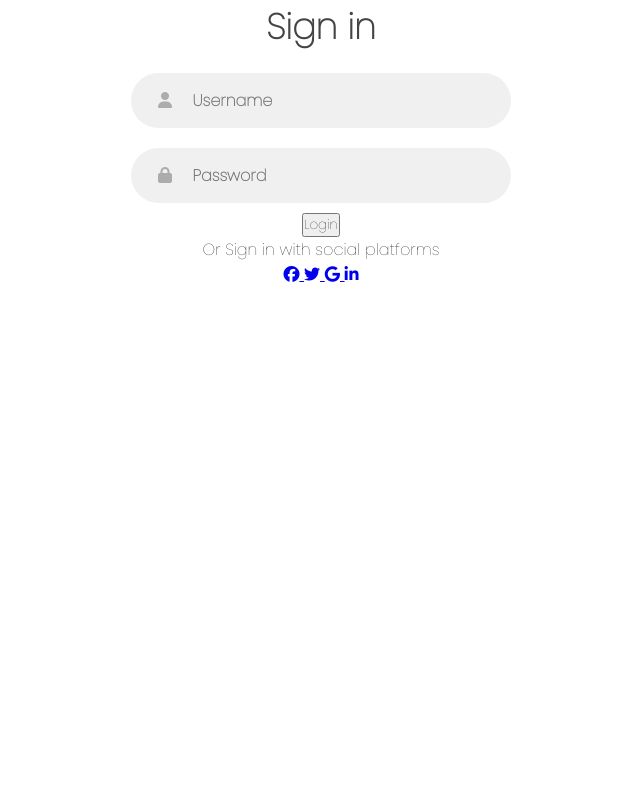
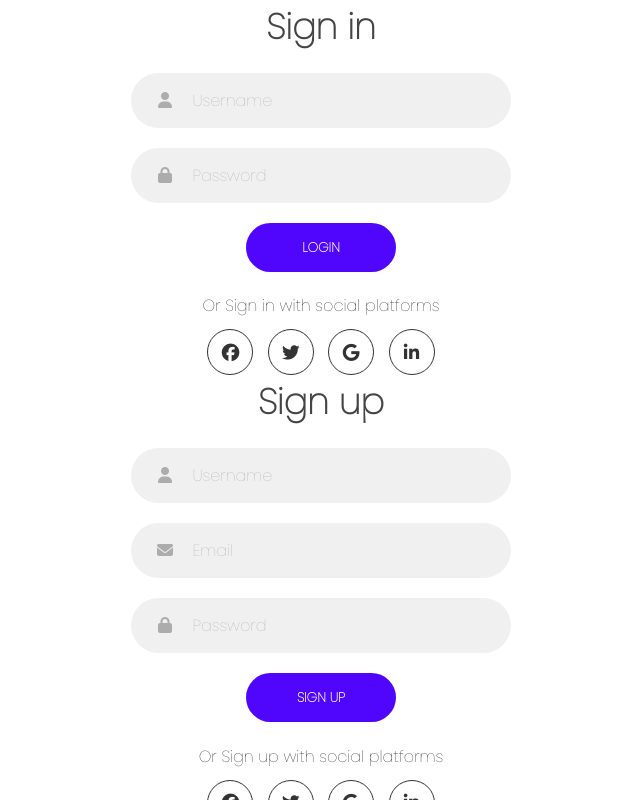
Before and after one commit to Kazuki-0528/Responsive-Animated-Login-Form, a plain HTML site: page index.html in a window 1280 px wide. Shown: the whole page, without its empty margins (319-959 px from the left). Drawn offline with Linux system fonts and the light colour scheme.

Commit message:
[add]formをtuika

```diff
--- a/css/style.css
+++ b/css/style.css
@@ -66,3 +66,57 @@ form {
   font-size: 1rem;
   color: #333;
 }
+
+.input-field input::placeholder {
+  color: #aaa;
+  font-weight: 500;
+}
+
+.btn {
+  width: 150px;
+  height: 49px;
+  border: none;
+  outline: none;
+  border-radius: 49px;
+  cursor: pointer;
+  background-color: #5005fd;
+  color: #fff;
+  text-transform: uppercase;
+  font-weight: 600;
+  margin: 10px 0;
+  transition: 0.5s;
+}
+
+.btn:hover {
+  background-color: #4d84e2;
+}
+
+.social-text {
+  padding: 0.7rem 0;
+  font-size: 1rem;
+}
+
+.social-media {
+  display: flex;
+  justify-content: center;
+}
+
+.social-icon {
+  height: 46px;
+  width: 46px;
+  border: 1px solid #333;
+  margin: 0 0.45rem;
+  display: flex;
+  justify-content: center;
+  align-items: center;
+  text-decoration: none;
+  color: #333;
+  font-size: 1.1rem;
+  border-radius: 50%;
+  transition: 0.3s;
+}
+
+.social-icon:hover {
+  color: #4481eb;
+  border-color: #4481eb;
+}
--- a/index.html
+++ b/index.html
@@ -46,6 +46,39 @@
               </a>
             </div>
           </form>
+
+          <form action="" class="sign-up-form">
+            <h2 class="title">Sign up</h2>
+            <div class="input-field">
+              <i class="fas fa-user"></i>
+              <input type="text" placeholder="Username" />
+            </div>
+            <div class="input-field">
+              <i class="fas fa-envelope"></i>
+              <input type="text" placeholder="Email" />
+            </div>
+            <div class="input-field">
+              <i class="fas fa-lock"></i>
+              <input type="password" placeholder="Password" />
+            </div>
+            <input type="submit" value="Sign up" class="btn solid" />
+
+            <p class="social-text">Or Sign up with social platforms</p>
+            <div class="social-media">
+              <a href="#" class="social-icon">
+                <i class="fab fa-facebook"></i>
+              </a>
+              <a href="#" class="social-icon">
+                <i class="fab fa-twitter"></i>
+              </a>
+              <a href="#" class="social-icon">
+                <i class="fab fa-google"></i>
+              </a>
+              <a href="#" class="social-icon">
+                <i class="fab fa-linkedin-in"></i>
+              </a>
+            </div>
+          </form>
         </div>
       </div>
     </div>
```
